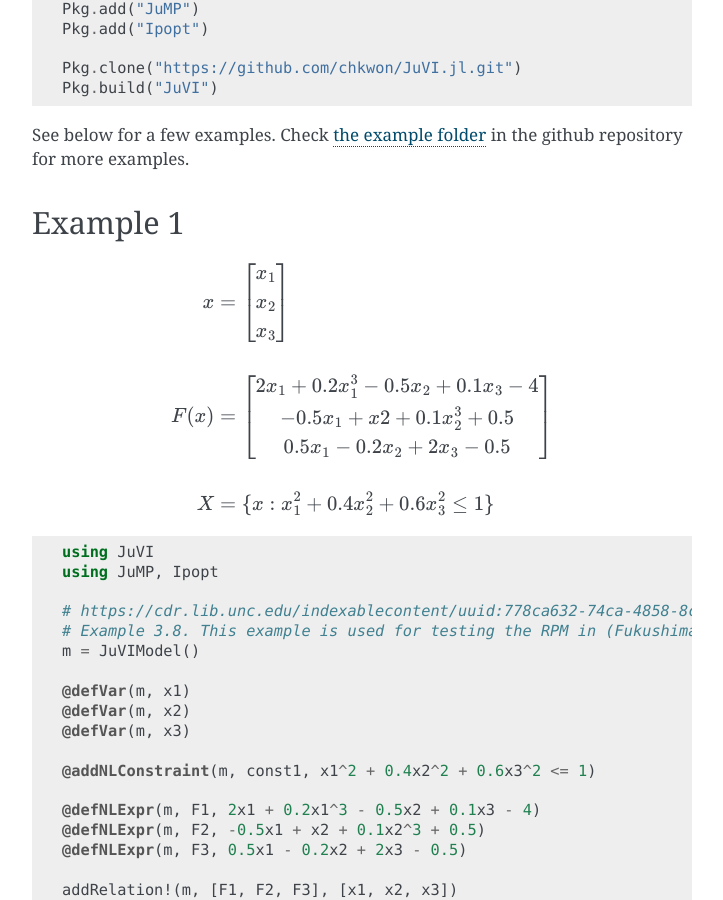
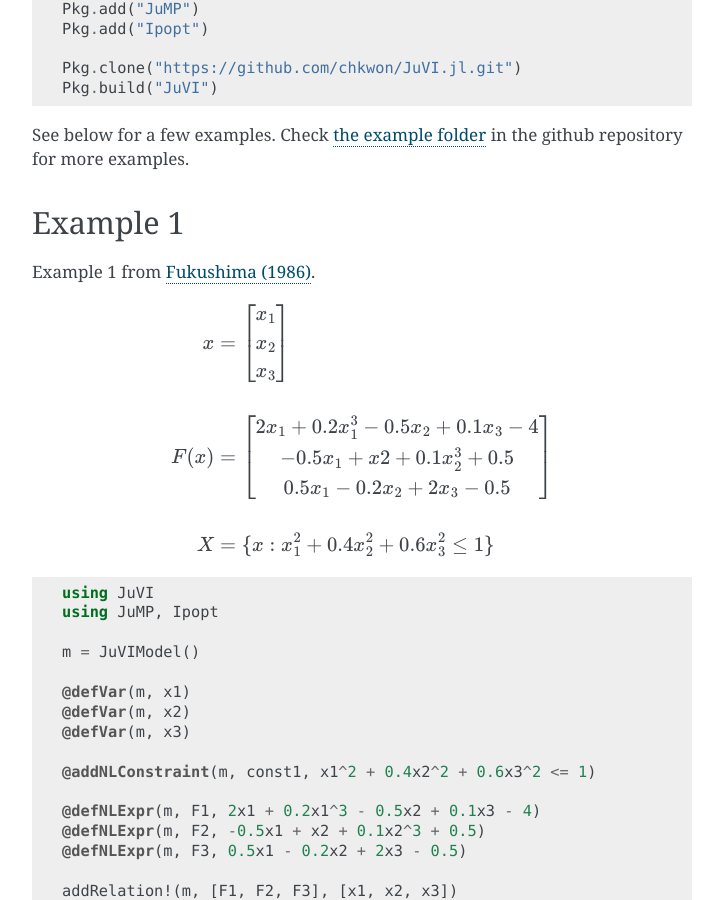
Before and after one commit to chkwon/VariationalInequality.jl, a Sphinx documentation site: the page built from doc/index.rst, in a window 1280 px wide and 900 px high, scrolled down 656 px. Shown: the whole window, without its empty margins (388-1111 px from the left). Built offline with Sphinx 7.4.7, drawn with Linux system fonts in a browser that asks for light colours.

Commit message:
fukushima example doc

```diff
--- a/doc/index.rst
+++ b/doc/index.rst
@@ -37,6 +37,8 @@ See below for a few examples. Check `the example folder <https://github.com/chkw
 Example 1
 ^^^^^^^^^
 
+Example 1 from `Fukushima (1986) <http://link.springer.com/article/10.1007%2FBF01589441>`_.
+
 .. math::
     x &= \begin{bmatrix} x_1 \\ x_2 \\ x_3 \end{bmatrix} \\
     & \\
@@ -52,8 +54,6 @@ Example 1
     using JuVI
     using JuMP, Ipopt
 
-    # https://cdr.lib.unc.edu/indexablecontent/uuid:778ca632-74ca-4858-8c3c-6dcfc7e6e703
-    # Example 3.8. This example is used for testing the RPM in (Fukushima, 1986).
     m = JuVIModel()
 
     @defVar(m, x1)
```
